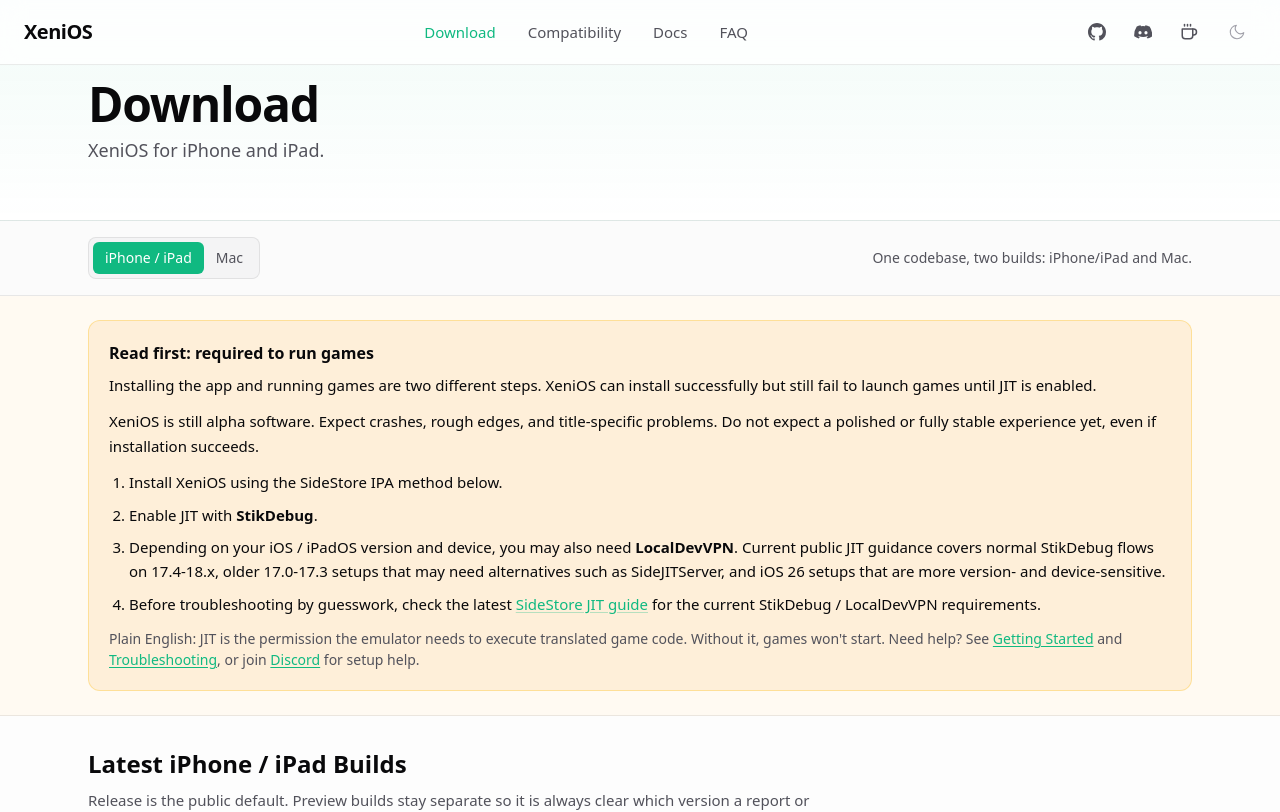
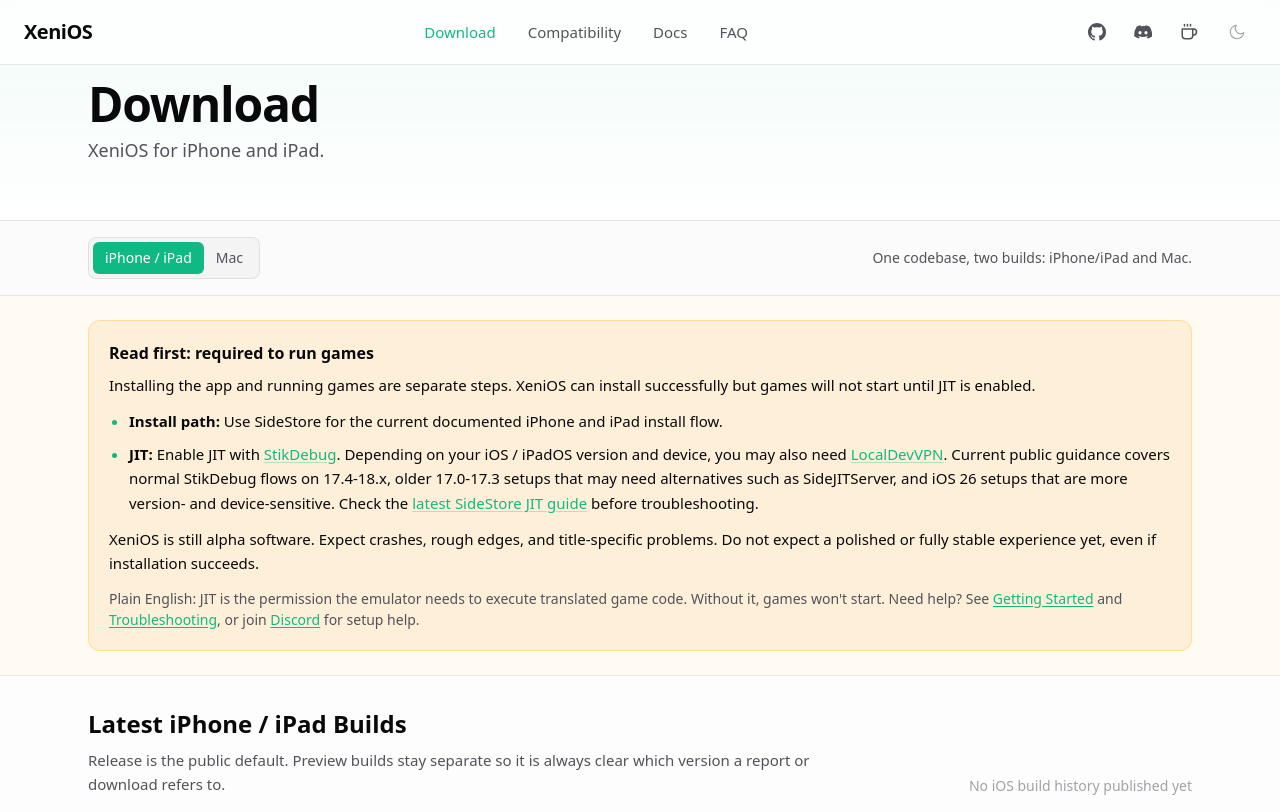
Before and after one commit to xenios-jp/xenios.jp, a Next.js app: page /download/ios in a window 1280 px wide. Shown: the top 812 px of the page. Built offline with nearby package versions, Linux system fonts and the light colour scheme.

Commit message:
refactor: centralize ios read-first guidance

```diff
--- a/src/app/docs/[...slug]/page.tsx
+++ b/src/app/docs/[...slug]/page.tsx
@@ -2,6 +2,7 @@
 import Link from "next/link";
 import { notFound } from "next/navigation";
 import { Callout } from "@/components/callout";
+import { IosReadFirst } from "@/components/ios-read-first";
 import {
   DISCORD_URL,
   EMULATOR_GITHUB_URL,
@@ -30,18 +31,19 @@
         <h2>Read First</h2>
         <div className="mb-6">
           <Callout type="warning">
-            XeniOS requires JIT to run games. This is normal on iOS: installing
-            the app is not enough by itself. Enable JIT with{" "}
-            <a href="https://github.com/StephenDev0/StikDebug" target="_blank" rel="noopener noreferrer" className="text-accent underline underline-offset-2 hover:text-accent-hover font-semibold">StikDebug</a>. Depending on your
-            iOS / iPadOS version and device, this may also require{" "}
-            <a href="https://apps.apple.com/us/app/localdevvpn/id6755608044" target="_blank" rel="noopener noreferrer" className="text-accent underline underline-offset-2 hover:text-accent-hover font-semibold">LocalDevVPN</a>. Check the{" "}
-            <a href="https://docs.sidestore.io/docs/advanced/jit" target="_blank" rel="noopener noreferrer" className="text-accent underline underline-offset-2 hover:text-accent-hover font-semibold">latest SideStore JIT guide</a>{" "}
-            before assuming a setup will work unchanged. Not every game runs
-            yet, and performance and stability still vary by title and device.
-            XeniOS is still alpha software, so do not expect a polished or
-            perfect experience yet.
-            If you are blocked on setup, use{" "}
-            <a href={DISCORD_URL} target="_blank" rel="noopener noreferrer" className="text-accent underline underline-offset-2 hover:text-accent-hover font-semibold">Discord</a>.
+            <IosReadFirst tone="secondary" />
+            <p className="mt-3 text-[15px] leading-relaxed text-text-secondary">
+              If you are blocked on setup, use{" "}
+              <a
+                href={DISCORD_URL}
+                target="_blank"
+                rel="noopener noreferrer"
+                className="text-accent underline underline-offset-2 hover:text-accent-hover font-semibold"
+              >
+                Discord
+              </a>
+              .
+            </p>
           </Callout>
         </div>
 
--- a/src/app/download/ios/page.tsx
+++ b/src/app/download/ios/page.tsx
@@ -1,5 +1,6 @@
 import type { Metadata } from "next";
 import Link from "next/link";
+import { IosReadFirst } from "@/components/ios-read-first";
 import {
   formatFileSize,
   formatPublishedDate,
@@ -183,41 +184,9 @@
             <h2 className="text-base font-semibold text-text-primary">
               Read first: required to run games
             </h2>
-            <p className="mt-2 text-[15px] leading-relaxed text-text-primary">
-              Installing the app and running games are two different steps.
-              XeniOS can install successfully but still fail to launch games
-              until JIT is enabled.
-            </p>
-            <p className="mt-3 text-[15px] leading-relaxed text-text-primary">
-              XeniOS is still alpha software. Expect crashes, rough edges, and
-              title-specific problems. Do not expect a polished or fully stable
-              experience yet, even if installation succeeds.
-            </p>
-            <ol className="mt-3 list-decimal space-y-2 pl-5 text-[15px] leading-relaxed text-text-primary">
-              <li>Install XeniOS using the SideStore IPA method below.</li>
-              <li>
-                Enable JIT with <strong>StikDebug</strong>.
-              </li>
-              <li>
-                Depending on your iOS / iPadOS version and device, you may also
-                need <strong>LocalDevVPN</strong>. Current public JIT guidance
-                covers normal StikDebug flows on 17.4-18.x, older 17.0-17.3
-                setups that may need alternatives such as SideJITServer, and
-                iOS 26 setups that are more version- and device-sensitive.
-              </li>
-              <li>
-                Before troubleshooting by guesswork, check the latest{" "}
-                <a
-                  href="https://docs.sidestore.io/docs/advanced/jit"
-                  target="_blank"
-                  rel="noopener noreferrer"
-                  className="text-accent underline decoration-accent/30 underline-offset-2 hover:decoration-accent"
-                >
-                  SideStore JIT guide
-                </a>{" "}
-                for the current StikDebug / LocalDevVPN requirements.
-              </li>
-            </ol>
+            <div className="mt-2">
+              <IosReadFirst tone="primary" />
+            </div>
             <p className="mt-3 text-[14px] text-text-secondary">
               Plain English: JIT is the permission the emulator needs to execute
               translated game code. Without it, games won&apos;t start.
--- /dev/null
+++ b/src/components/ios-read-first.tsx
@@ -0,0 +1,80 @@
+import {
+  LOCALDEVVPN_APPSTORE_URL,
+  SIDESTORE_JIT_GUIDE_URL,
+  STIKDEBUG_URL,
+} from "@/lib/constants";
+
+type IosReadFirstTone = "primary" | "secondary";
+
+interface IosReadFirstProps {
+  tone?: IosReadFirstTone;
+}
+
+export function IosReadFirst({ tone = "primary" }: IosReadFirstProps) {
+  const textClass =
+    tone === "primary"
+      ? "text-[15px] leading-relaxed text-text-primary"
+      : "text-[15px] leading-relaxed text-text-secondary";
+  const listClass =
+    tone === "primary"
+      ? "mt-3 list-disc space-y-2 pl-5 text-[15px] leading-relaxed text-text-primary marker:text-accent"
+      : "mt-3 list-disc space-y-2 pl-5 text-[15px] leading-relaxed text-text-secondary marker:text-accent";
+  const linkClass =
+    tone === "primary"
+      ? "text-accent underline decoration-accent/30 underline-offset-2 hover:decoration-accent"
+      : "text-accent underline underline-offset-2 hover:text-accent-hover font-semibold";
+
+  return (
+    <>
+      <p className={textClass}>
+        Installing the app and running games are separate steps. XeniOS can
+        install successfully but games will not start until JIT is enabled.
+      </p>
+      <ul className={listClass}>
+        <li>
+          <strong>Install path:</strong> Use SideStore for the current
+          documented iPhone and iPad install flow.
+        </li>
+        <li>
+          <strong>JIT:</strong> Enable JIT with{" "}
+          <a
+            href={STIKDEBUG_URL}
+            target="_blank"
+            rel="noopener noreferrer"
+            className={linkClass}
+          >
+            StikDebug
+          </a>
+          . Depending on your iOS / iPadOS version and device, you may also
+          need{" "}
+          <a
+            href={LOCALDEVVPN_APPSTORE_URL}
+            target="_blank"
+            rel="noopener noreferrer"
+            className={linkClass}
+          >
+            LocalDevVPN
+          </a>
+          . Current public guidance covers normal StikDebug flows on 17.4-18.x,
+          older 17.0-17.3 setups that may need alternatives such as
+          SideJITServer, and iOS 26 setups that are more version- and
+          device-sensitive. Check the{" "}
+          <a
+            href={SIDESTORE_JIT_GUIDE_URL}
+            target="_blank"
+            rel="noopener noreferrer"
+            className={linkClass}
+          >
+            latest SideStore JIT guide
+          </a>{" "}
+          before troubleshooting.
+        </li>
+      </ul>
+      <p className={`mt-3 ${textClass}`}>
+        XeniOS is still alpha software. Expect crashes, rough edges, and
+        title-specific problems. Do not expect a polished or fully stable
+        experience yet, even if installation succeeds.
+      </p>
+    </>
+  );
+}
--- a/src/lib/constants.ts
+++ b/src/lib/constants.ts
@@ -17,6 +17,10 @@
 
 export const DISCORD_URL = "https://discord.gg/QwcTtNKTGf";
 export const KOFI_URL = "https://ko-fi.com/xenios";
+export const STIKDEBUG_URL = "https://github.com/StephenDev0/StikDebug";
+export const SIDESTORE_JIT_GUIDE_URL = "https://docs.sidestore.io/docs/advanced/jit";
+export const LOCALDEVVPN_APPSTORE_URL =
+  "https://apps.apple.com/us/app/localdevvpn/id6755608044";
 
 export const XENIA_UPSTREAM_OWNER = "xenia-project";
 export const XENIA_UPSTREAM_REPO_URL = `https://github.com/${XENIA_UPSTREAM_OWNER}`;
```
